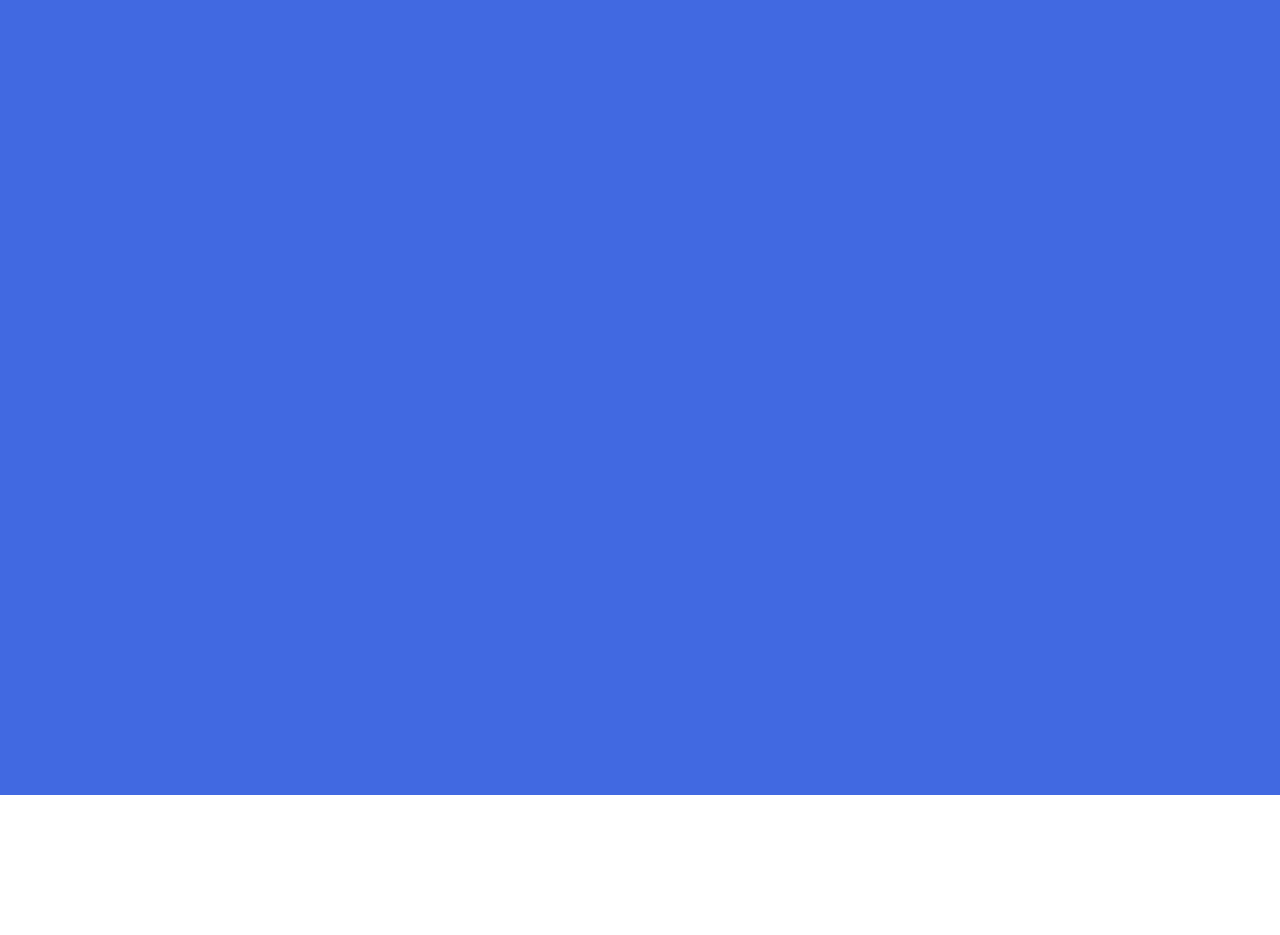
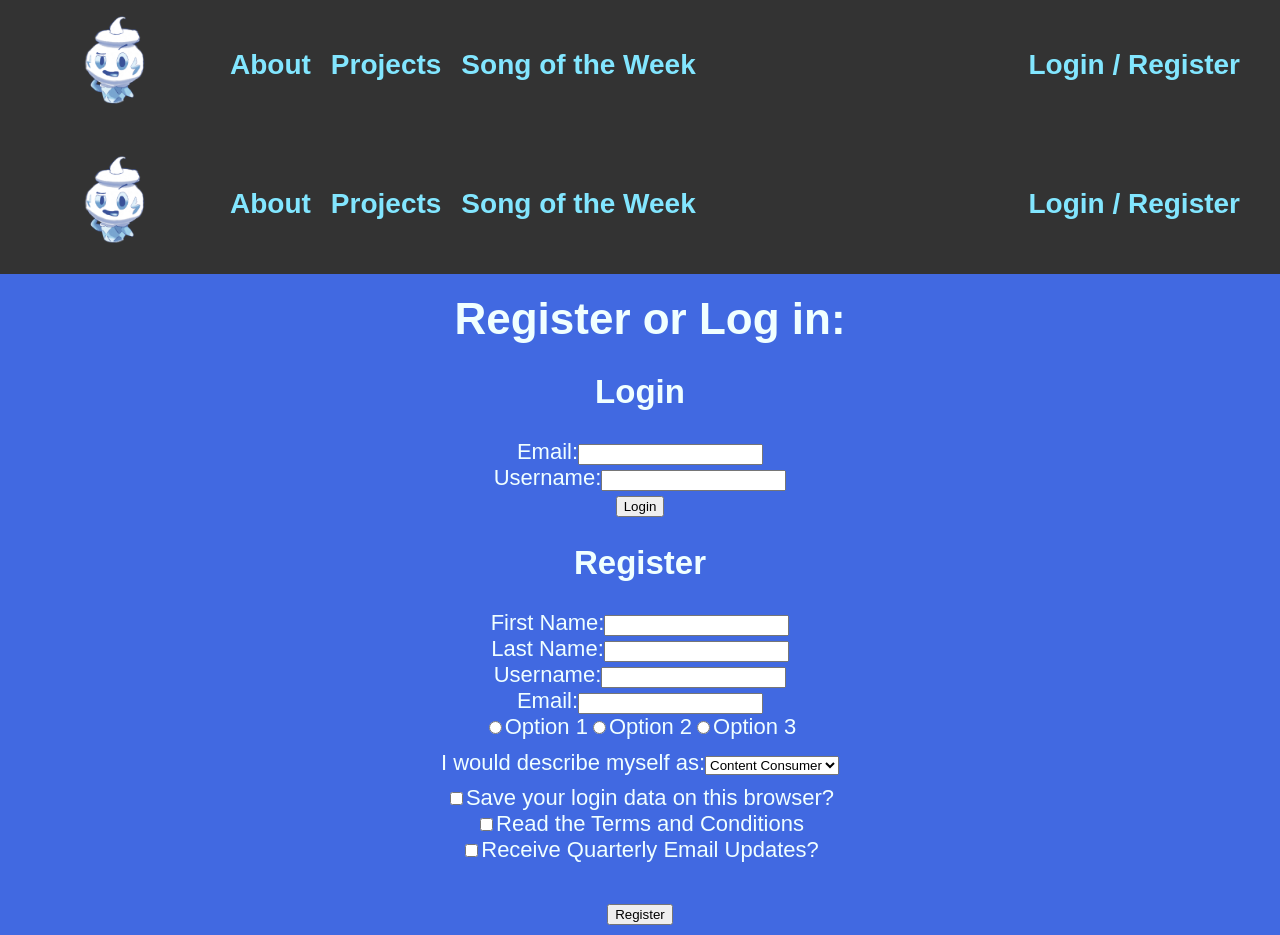
Before and after one commit to FreezShocka/PersonalWebpage_project, a React (Create React App) app in the folder client/: page /login in a window 1280 px wide. Before the commit this address had no page. Before the commit the page ends 800 px from the top, so only its background shows below. Built offline with nearby package versions, Linux system fonts and the light colour scheme.

Commit message:
Working again!!!
time to fix vulnerabilities and improve visuals

```diff
--- a/client/src/App.css
+++ b/client/src/App.css
@@ -13,7 +13,7 @@ body, h1, h2, h3, p, div {
   /* Style for the header */
   header {
     background-color: #333;
-    color: #fff;
+    color: #82e6ff;
     padding: 10px;
     display: flex;
     justify-content: space-between;
@@ -22,7 +22,7 @@ body, h1, h2, h3, p, div {
 
   /* Style for the left-side links */
   header a {
-    color: #fff;
+    color: #82e6ff;
     text-decoration: none;
     margin-right: 20px;
   }
--- a/client/src/App.js
+++ b/client/src/App.js
@@ -6,11 +6,12 @@ import Song from './components/Song.js';
 import Projects from './components/Projects.js';
 import Login from './components/Login.js';
 import paths from './Paths.js';
-import './components/Layout.js'
+import Layout from './components/Layout.js'
 
 function App() {
   return (
     <Router>
+      <Layout>
         <Routes>
           <Route path={paths.home} element={<Home />} />
           <Route path={paths.about} element={<About />} />
@@ -18,6 +19,7 @@ function App() {
          <Route path={paths.projects} element={<Projects />} />
           <Route path={paths.login} element={<Login />} />
        </Routes>
+      </Layout>
     </Router>
   );
 
--- a/client/src/Paths.js
+++ b/client/src/Paths.js
@@ -1,24 +1,34 @@
-import React from 'react';
-import { BrowserRouter as Router, Routes, Route } from 'react-router-dom';
+// import React from 'react';
+// import { BrowserRouter as Router, Routes, Route } from 'react-router-dom';
 
-import Home from './components/Home.js';
-import About from './components/About.js';
-import Song from './components/Song.js';
-import Projects from './components/Projects.js';
-import Login from './components/Login.js';
+// import Home from './components/Home.js';
+// import About from './components/About.js';
+// import Song from './components/Song.js';
+// import Projects from './components/Projects.js';
+// import Login from './components/Login.js';
 
-const getPath = () => {
-  return (
-    <Router>
-      <Routes>
-        <Route path="/" element={<Home />} />
-        <Route path="/about" element={<About />} />
-        <Route path="/song" element={<Song />} />
-        <Route path="/projects" element={<Projects />} />
-        <Route path="/login" element={<Login />} />
-      </Routes>
-    </Router>
-  );
-}
+// const getPath = () => {
+//   return (
+//     <Router>
+//       <Routes>
+//         <Route path="/" element={<Home />} />
+//         <Route path="/about" element={<About />} />
+//         <Route path="/song" element={<Song />} />
+//         <Route path="/projects" element={<Projects />} />
+//         <Route path="/login" element={<Login />} />
+//       </Routes>
+//     </Router>
+//   );
+// }
 
-export default getPath;
+// export default getPath;
+
+const paths = {
+  home: '/',
+  about: '/about',
+  song: '/song',
+  projects: '/projects',
+  login: '/login'
+};
+
+export default paths;
--- a/client/src/components/Layout.css
+++ b/client/src/components/Layout.css
@@ -13,7 +13,7 @@
   /* Style for the header */
   header {
     background-color: #333;
-    color: #fff;
+    color: #82e6ff;
     padding: 10px;
     display: flex;
     justify-content: space-between;
@@ -29,7 +29,7 @@
 
   /* Style for the left-side links */
   header a {
-    color: #fff;
+    color: #82e6ff;
     text-decoration: none;
     margin-right: 20px;
   }
```
Also changed, not shown: 2 other files (tests, documents, lock files or other folders). Lines whose indentation alone changed are shown as unchanged.
